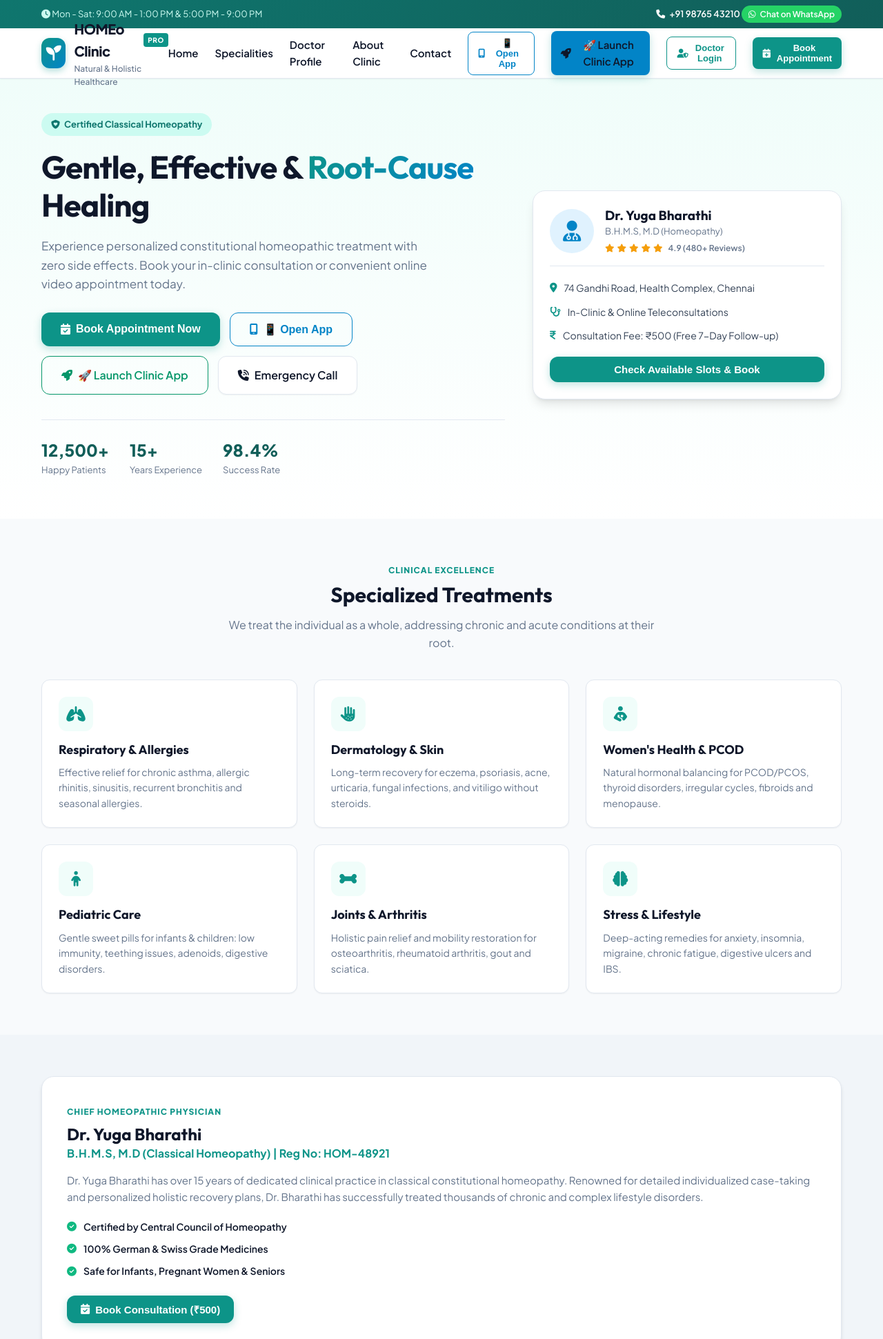
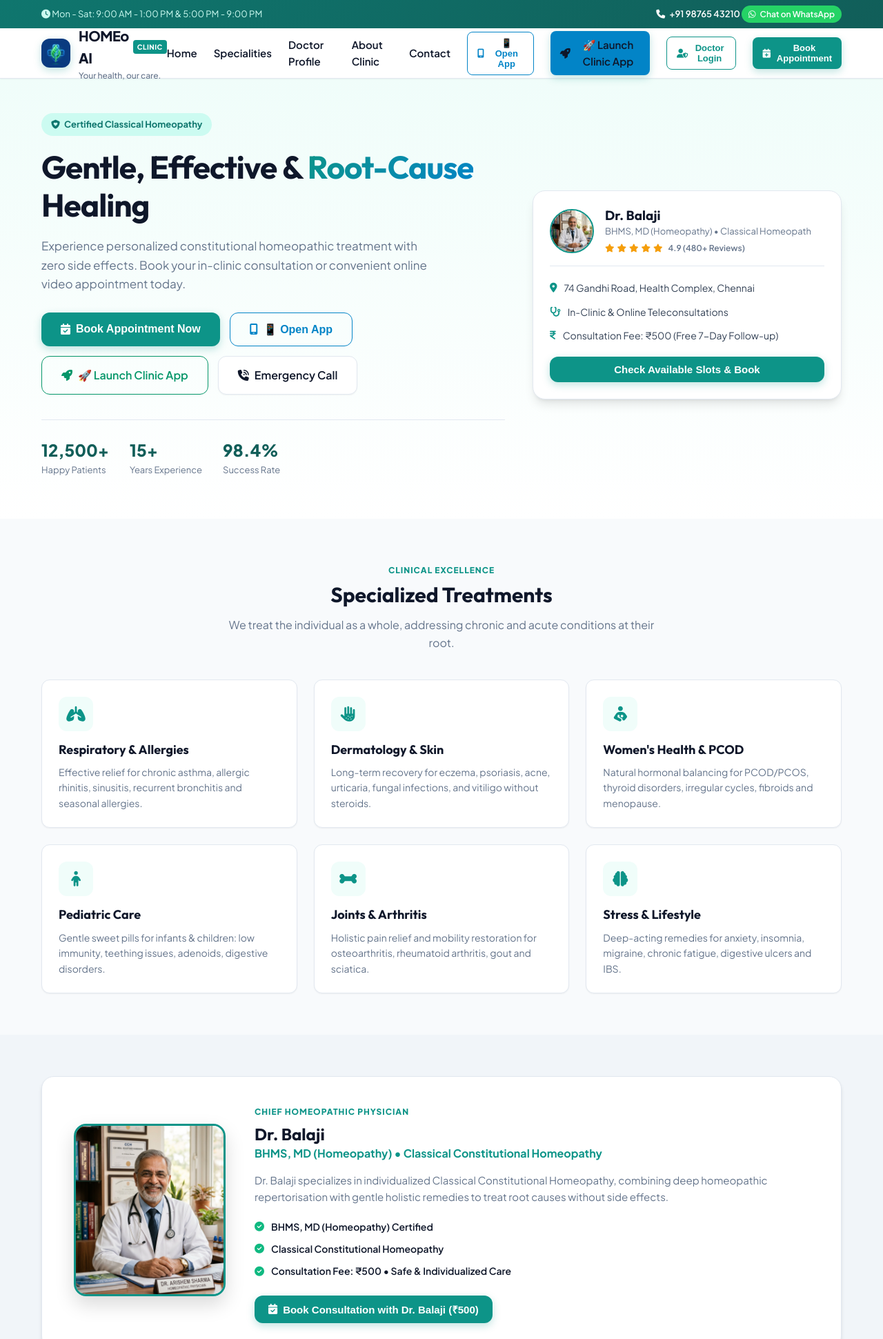
Before and after one commit to yugabharathi0206-netizen/yuga-bharathi, a plain HTML site: page index.html in a window 1280 px wide. Shown: the top 1941 px of the page at 69% size. Drawn offline with Linux system fonts and the light colour scheme.

Commit message:
refactor: update clinic branding and doctor details
Update clinic name, doctor credentials, and visual identity (logo/portrait) across the application to reflect the transition to HOMEo AI Classical Clinic.

```diff
--- a/app.js
+++ b/app.js
@@ -4,9 +4,9 @@
 
 // Clinic Configuration
 const CLINIC_INFO = {
-  name: "HOMEo Clinic Pro",
-  doctor: "Dr. Yuga Bharathi",
-  qualification: "B.H.M.S, M.D (Homeopathy)",
+  name: "HOMEo AI Classical Clinic",
+  doctor: "Dr. Balaji",
+  qualification: "BHMS, MD (Homeopathy)",
   phone: "+919876543210",
   cleanPhone: "919876543210",
   fee: 500
@@ -316,7 +316,7 @@ function sendWhatsAppConfirmation() {
     `*Booking ID:* ${encodeURIComponent(currentBooking.id)}%0A` +
     `*Appointment Date:* ${encodeURIComponent(currentBooking.date)}%0A` +
     `*Appointment Time:* ${encodeURIComponent(currentBooking.timeSlot)}%0A` +
-    `*Doctor Name:* Dr. Yuga Bharathi, B.H.M.S%0A` +
+    `*Doctor Name:* Dr. Balaji, BHMS, MD (Homeopathy)%0A` +
     `*Consultation Type:* ${currentBooking.consultationType === "IN_CLINIC" ? "In-Clinic Visit (Chennai)" : "Online Video Consultation"}%0A` +
     `*Patient Phone:* ${encodeURIComponent(currentBooking.patientPhone)}%0A%0A` +
     `_Please confirm my consultation. Thank you!_`;
@@ -452,7 +452,7 @@ function filterAdminAppointments() {
             <i class="fa-solid fa-ban"></i> Cancel
           </button>
         ` : ""}
-        <a href="https://wa.me/91${a.patientPhone}?text=Hello%20${encodeURIComponent(a.patientName)},%20this%20is%20Dr.%20Yuga%20Bharathi%20from%20HOMEo%20Clinic%20regarding%20your%20appointment%20${a.id}." target="_blank" class="btn btn-whatsapp btn-sm">
+        <a href="https://wa.me/91${a.patientPhone}?text=Hello%20${encodeURIComponent(a.patientName)},%20this%20is%20Dr.%20Balaji%20from%20HOMEo%20AI%20Classical%20Clinic%20regarding%20your%20appointment%20${a.id}." target="_blank" class="btn btn-whatsapp btn-sm">
           <i class="fa-brands fa-whatsapp"></i> Chat
         </a>
       </div>
--- a/index.html
+++ b/index.html
@@ -3,8 +3,8 @@
 <head>
   <meta charset="UTF-8">
   <meta name="viewport" content="width=device-width, initial-scale=1.0, maximum-scale=1.0, user-scalable=no">
-  <title>HOMEo Clinic Pro | Online Appointment Booking</title>
-  <meta name="description" content="Book in-clinic and online homeopathy consultations with Dr. Yuga Bharathi at HOMEo Clinic Pro. Safe, holistic, and natural healing.">
+  <title>HOMEo AI Classical Clinic | Public Clinic Portal</title>
+  <meta name="description" content="Book in-clinic and online homeopathy consultations with Dr. Balaji (BHMS, MD Homeopathy) at HOMEo AI Classical Clinic. Your health, our care.">
   <meta name="theme-color" content="#0d9488">
 
   <!-- Google Fonts -->
@@ -35,12 +35,10 @@
   <header class="navbar">
     <div class="container nav-container">
       <div class="brand">
-        <div class="brand-logo">
-          <i class="fa-solid fa-seedling"></i>
-        </div>
+        <img src="homeo_app_icon.jpg" alt="HOMEo AI Logo" style="width:42px; height:42px; border-radius:12px; object-fit:cover; box-shadow:0 4px 12px rgba(13,148,136,0.25);">
         <div class="brand-text">
-          <span class="brand-title">HOMEo Clinic <span class="badge-pro">PRO</span></span>
-          <span class="brand-subtitle">Natural &amp; Holistic Healthcare</span>
+          <span class="brand-title">HOMEo AI <span class="badge-pro" style="background:#0d9488;">CLINIC</span></span>
+          <span class="brand-subtitle">Your health, our care.</span>
         </div>
       </div>
 
@@ -142,12 +140,12 @@
       <div class="hero-card-wrapper">
         <div class="clinic-highlight-card">
           <div class="doctor-badge">
-            <div class="doc-avatar">
-              <i class="fa-solid fa-user-doctor"></i>
+            <div class="doc-avatar" style="overflow:hidden; border:2px solid #0d9488;">
+              <img src="doctor_portrait.jpg" alt="Dr. Balaji" style="width:100%; height:100%; object-fit:cover;">
             </div>
             <div>
-              <h3 class="doc-name">Dr. Yuga Bharathi</h3>
-              <p class="doc-spec">B.H.M.S, M.D (Homeopathy)</p>
+              <h3 class="doc-name">Dr. Balaji</h3>
+              <p class="doc-spec">BHMS, MD (Homeopathy) • Classical Homeopath</p>
               <div class="rating-stars">
                 <i class="fa-solid fa-star"></i>
                 <i class="fa-solid fa-star"></i>
@@ -234,22 +232,25 @@
   <!-- Doctor Profile Section -->
   <section id="doctor" class="section doctor-section">
     <div class="container doc-container">
-      <div class="doc-card-large">
-        <div class="doc-info-col">
+      <div class="doc-card-large" style="display:flex; gap:32px; align-items:center; flex-wrap:wrap;">
+        <div style="flex:0 0 240px; text-align:center;">
+          <img src="doctor_portrait.jpg" alt="Dr. Balaji" style="width:220px; height:250px; object-fit:cover; border-radius:18px; box-shadow:0 12px 28px rgba(0,0,0,0.15); border:3px solid #0d9488;">
+        </div>
+        <div class="doc-info-col" style="flex:1; min-width:280px;">
           <span class="section-tag">Chief Homeopathic Physician</span>
-          <h2>Dr. Yuga Bharathi</h2>
-          <p class="doc-qualification">B.H.M.S, M.D (Classical Homeopathy) | Reg No: HOM-48921</p>
+          <h2>Dr. Balaji</h2>
+          <p class="doc-qualification">BHMS, MD (Homeopathy) • Classical Constitutional Homeopathy</p>
           <p class="doc-bio">
-            Dr. Yuga Bharathi has over 15 years of dedicated clinical practice in classical constitutional homeopathy. Renowned for detailed individualized case-taking and personalized holistic recovery plans, Dr. Bharathi has successfully treated thousands of chronic and complex lifestyle disorders.
+            Dr. Balaji specializes in individualized Classical Constitutional Homeopathy, combining deep homeopathic repertorisation with gentle holistic remedies to treat root causes without side effects.
           </p>
           <div class="doc-highlights">
-            <div class="highlight-item"><i class="fa-solid fa-check-circle"></i> Certified by Central Council of Homeopathy</div>
-            <div class="highlight-item"><i class="fa-solid fa-check-circle"></i> 100% German &amp; Swiss Grade Medicines</div>
-            <div class="highlight-item"><i class="fa-solid fa-check-circle"></i> Safe for Infants, Pregnant Women &amp; Seniors</div>
+            <div class="highlight-item"><i class="fa-solid fa-check-circle"></i> BHMS, MD (Homeopathy) Certified</div>
+            <div class="highlight-item"><i class="fa-solid fa-check-circle"></i> Classical Constitutional Homeopathy</div>
+            <div class="highlight-item"><i class="fa-solid fa-check-circle"></i> Consultation Fee: ₹500 • Safe &amp; Individualized Care</div>
           </div>
-          <div class="doc-cta">
+          <div class="doc-cta" style="margin-top:20px;">
             <button class="btn btn-primary" onclick="openBookingModal()">
-              <i class="fa-solid fa-calendar-check"></i> Book Consultation (₹500)
+              <i class="fa-solid fa-calendar-check"></i> Book Consultation with Dr. Balaji (₹500)
             </button>
           </div>
         </div>
@@ -500,7 +501,7 @@
         <div class="ticket-details">
           <div class="ticket-row">
             <span>Doctor:</span>
-            <strong>Dr. Yuga Bharathi (M.D Homeo)</strong>
+            <strong>Dr. Balaji, BHMS, MD (Homeopathy)</strong>
           </div>
           <div class="ticket-row">
             <span>Patient Name:</span>
@@ -622,7 +623,7 @@
   <!-- Floating Book Button for Mobile -->
   <div class="floating-booking-bar">
     <div class="floating-info">
-      <strong>Dr. Yuga Bharathi</strong>
+      <strong>Dr. Balaji (BHMS, MD Homeopathy)</strong>
       <span>In-Clinic &amp; Video Consultations</span>
     </div>
     <button class="btn btn-primary" onclick="openBookingModal()">
```
Also changed, not shown: web/app.js (+5 -5 lines), web/index.html (+24 -23 lines), doctor_portrait.jpg (added), homeo_app_icon.jpg (added), vercel.json (deleted), web/doctor_portrait.jpg (added), web/homeo_app_icon.jpg (added), web/vercel.json (deleted).
